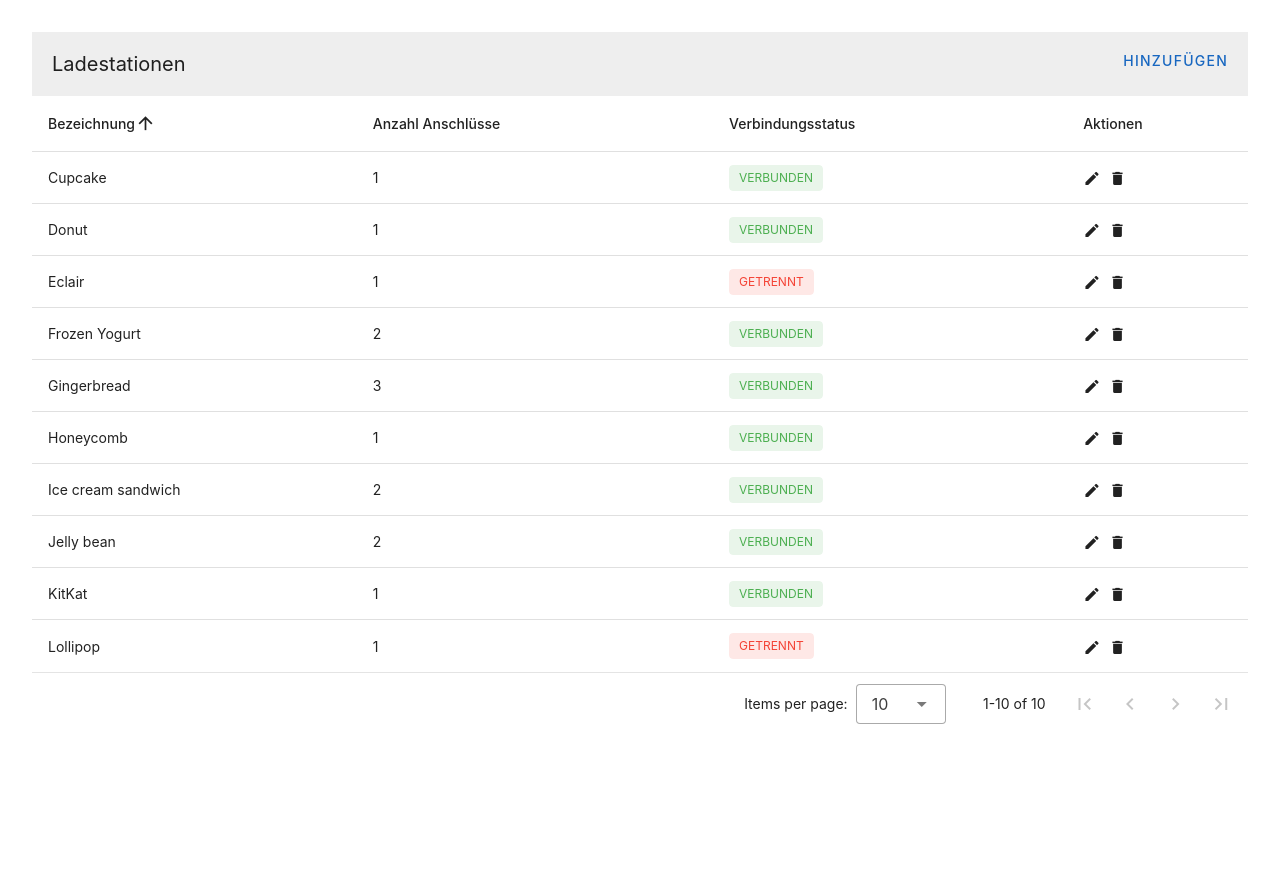
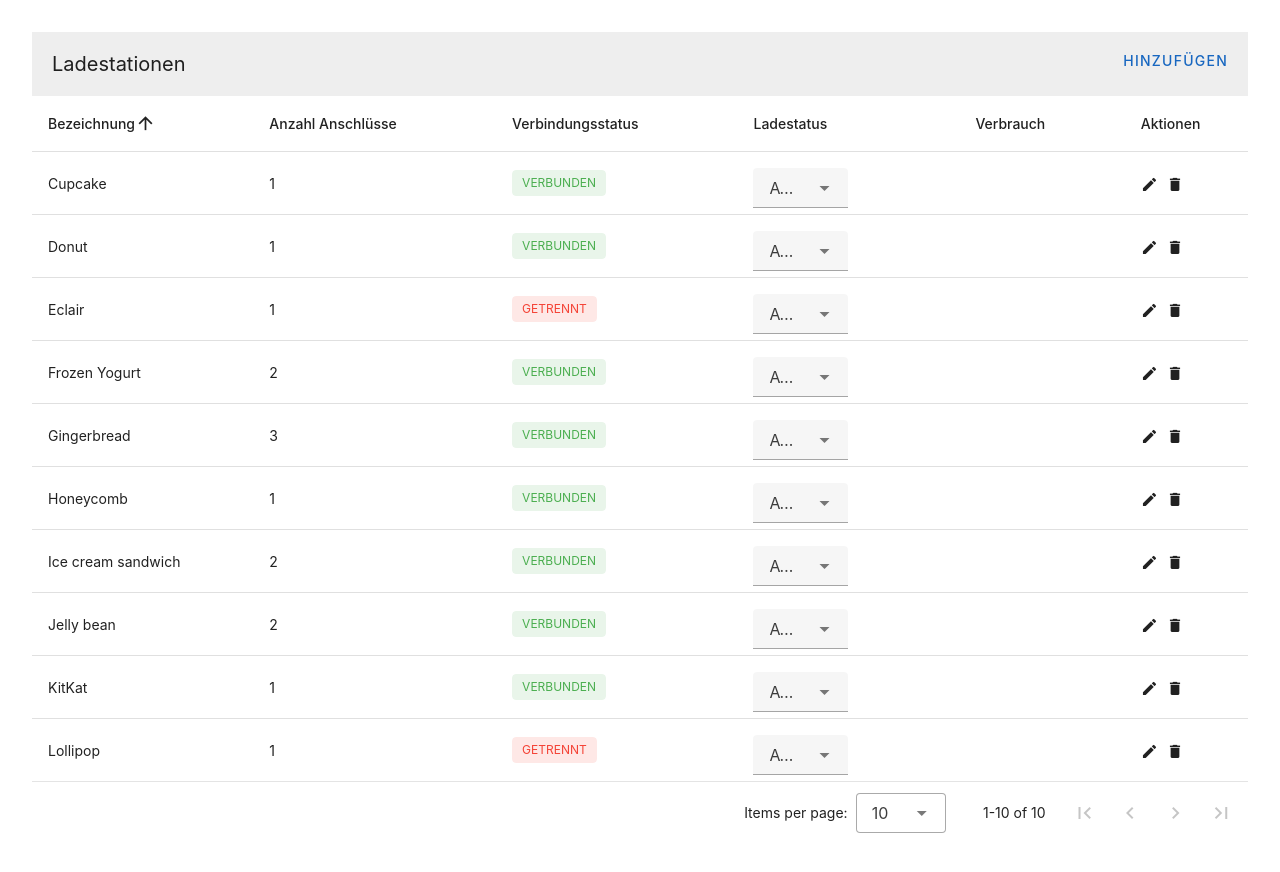
Before and after one commit to ges0909/ocpp-charge-point-simulator-dashboard, a Vue app: page / in a window 1280 px wide. Shown: the top 872 px of the page. Before the commit the page ends 800 px from the top, so only its background shows below. Built offline with nearby package versions, Linux system fonts and the light colour scheme.

Commit message:
Columns 'charging state' and 'meter value' added

```diff
--- a/src/components/ChargePointTable.vue
+++ b/src/components/ChargePointTable.vue
@@ -6,12 +6,15 @@
   >
     <!-- table columns -->
 
-    <template v-slot:item.connected="{ item }">
+    <!-- column: connection state -->
+    <template v-slot:item.connection_state="{ item }">
       <div class="text-begin">
         <v-chip
-          :color="item.connected ? 'green' : 'red'"
+          :color="item.connection_state ? 'green' : 'red'"
           :text="
-            item.connected ? t('message.connected') : t('message.disconnected')
+            item.connection_state
+              ? t('message.connected')
+              : t('message.disconnected')
           "
           class="text-uppercase"
           size="small"
@@ -20,8 +23,28 @@
       </div>
     </template>
 
-    <!-- add item dialog -->
+    <!-- column: charging state -->
+    <template v-slot:item.charging_state="{ item }">
+      <div class="h-50 w-50">
+        <v-select
+          :items="chargingStates"
+          v-model="item.charging_state"
+          density="compact"
+        ></v-select>
+      </div>
+    </template>
 
+    <!-- column: actions -->
+    <template v-slot:item.actions="{ item }">
+      <v-icon class="me-2" size="small" @click="editItem(item)">
+        mdi-pencil
+      </v-icon>
+      <v-icon size="small" @click="deleteItem(item)"> mdi-delete </v-icon>
+    </template>
+
+    <!-- dialogs -->
+
+    <!-- dialog:  add item -->
     <template v-slot:top>
       <v-toolbar flat>
         <v-toolbar-title>
@@ -70,8 +93,7 @@
           </v-card>
         </v-dialog>
 
-        <!-- delete item dialog -->
-
+        <!-- dialog: delete item -->
         <v-dialog v-model="dialogDelete" max-width="500px">
           <v-card>
             <v-card-title class="text-h5">
@@ -91,16 +113,9 @@
             </v-card-actions>
           </v-card>
         </v-dialog>
+
+        <!---->
       </v-toolbar>
-    </template>
-    <template v-slot:item.actions="{ item }">
-      <v-icon class="me-2" size="small" @click="editItem(item)">
-        mdi-pencil
-      </v-icon>
-      <v-icon size="small" @click="deleteItem(item)"> mdi-delete </v-icon>
-    </template>
-    <template v-slot:no-data>
-      <v-btn color="primary" @click="initialize"> Reset </v-btn>
     </template>
   </v-data-table>
 </template>
@@ -119,7 +134,9 @@ const headers = ref([
     align: "start",
   },
   { title: t("message.header_connectors"), key: "connectors" },
-  { title: t("message.header_connection_state"), key: "connected" },
+  { title: t("message.header_connection_state"), key: "connection_state" },
+  { title: t("message.header_charging_state"), key: "charging_state" },
+  { title: t("message.header_meter_value"), key: "meter_value" },
   { title: t("message.actions"), key: "actions", sortable: false },
 ]);
 const items: Ref = ref([]);
@@ -140,67 +157,100 @@ const formTitle = computed(() => {
     : t("message.title_edit");
 });
 
+const chargingStates = [
+  "Available",
+  "Preparing",
+  "Charging",
+  "Finishing",
+  "Reserved",
+  "Faulted",
+  "Accepted",
+  "Invalid",
+  "Blocked",
+  "Expired",
+];
+
 function initialize() {
   items.value = [
     {
       name: "Frozen Yogurt",
       connectors: 2,
+      connection_state: true,
+      charging_state: "Available",
+      meter_value: "",
       backendUrl: "http://localhost:3000",
-      connected: true,
     },
     {
       name: "Ice cream sandwich",
       connectors: 2,
+      connection_state: true,
+      charging_state: "Available",
+      meter_value: "",
       backendUrl: "http://localhost:3000",
-      connected: true,
     },
     {
       name: "Eclair",
       connectors: 1,
+      connection_state: false,
+      charging_state: "Available",
+      meter_value: "",
       backendUrl: "http://localhost:3000",
-      connected: false,
     },
     {
       name: "Cupcake",
       connectors: 1,
+      connection_state: true,
+      charging_state: "Available",
+      meter_value: "",
       backendUrl: "http://localhost:3000",
-      connected: true,
     },
     {
       name: "Gingerbread",
       connectors: 3,
+      connection_state: true,
+      charging_state: "Available",
+      meter_value: "",
       backendUrl: "http://localhost:3000",
-      connected: true,
     },
     {
       name: "Jelly bean",
       connectors: 2,
+      connection_state: true,
+      charging_state: "Available",
+      meter_value: "",
       backendUrl: "http://localhost:3000",
-      connected: true,
     },
     {
       name: "Lollipop",
       connectors: 1,
+      connection_state: false,
+      charging_state: "Available",
+      meter_value: "",
       backendUrl: "http://localhost:3000",
-      connected: false,
     },
     {
       name: "Honeycomb",
       connectors: 1,
+      connection_state: true,
+      charging_state: "Available",
+      meter_value: "",
       backendUrl: "http://localhost:3000",
-      connected: true,
     },
     {
       name: "Donut",
       connectors: 1,
+      connection_state: true,
+      charging_state: "Available",
+      meter_value: "",
       backendUrl: "http://localhost:3000",
-      connected: true,
     },
     {
       name: "KitKat",
       connectors: 1,
+      connection_state: true,
+      charging_state: "Available",
+      meter_value: "",
       backendUrl: "http://localhost:3000",
-      connected: true,
     },
   ];
 }
--- a/src/main.ts
+++ b/src/main.ts
@@ -46,12 +46,14 @@ const i18n = createI18n({
         title_add: "Ladestation hinzufügen",
         title_edit: "Ladestation ändern",
         actions: "Aktionen",
+        connected: "Verbunden",
+        disconnected: "Getrennt",
         header_name: "Bezeichnung",
         header_connectors: "Anzahl Anschlüsse",
         header_connection_state: "Verbindungsstatus",
+        header_charging_state: "Ladestatus",
+        header_meter_value: "Verbrauch",
         header_backend_url: "Backend URL",
-        connected: "Verbunden",
-        disconnected: "Getrennt",
       },
     },
     en: {
@@ -64,12 +66,14 @@ const i18n = createI18n({
         title_add: "Add charging station",
         title_edit: "Edit charging station",
         actions: "Actions",
+        connected: "Connected",
+        disconnected: "Disconnected",
         header_name: "Name",
         header_connectors: "Number Connectors",
         header_connection_state: "Connection state",
+        header_charging_state: "Charging state",
+        header_meter_value: "Consumption",
         header_backend_url: "Backend URL",
-        connected: "Connected",
-        disconnected: "Disconnected",
       },
     },
   },
```
